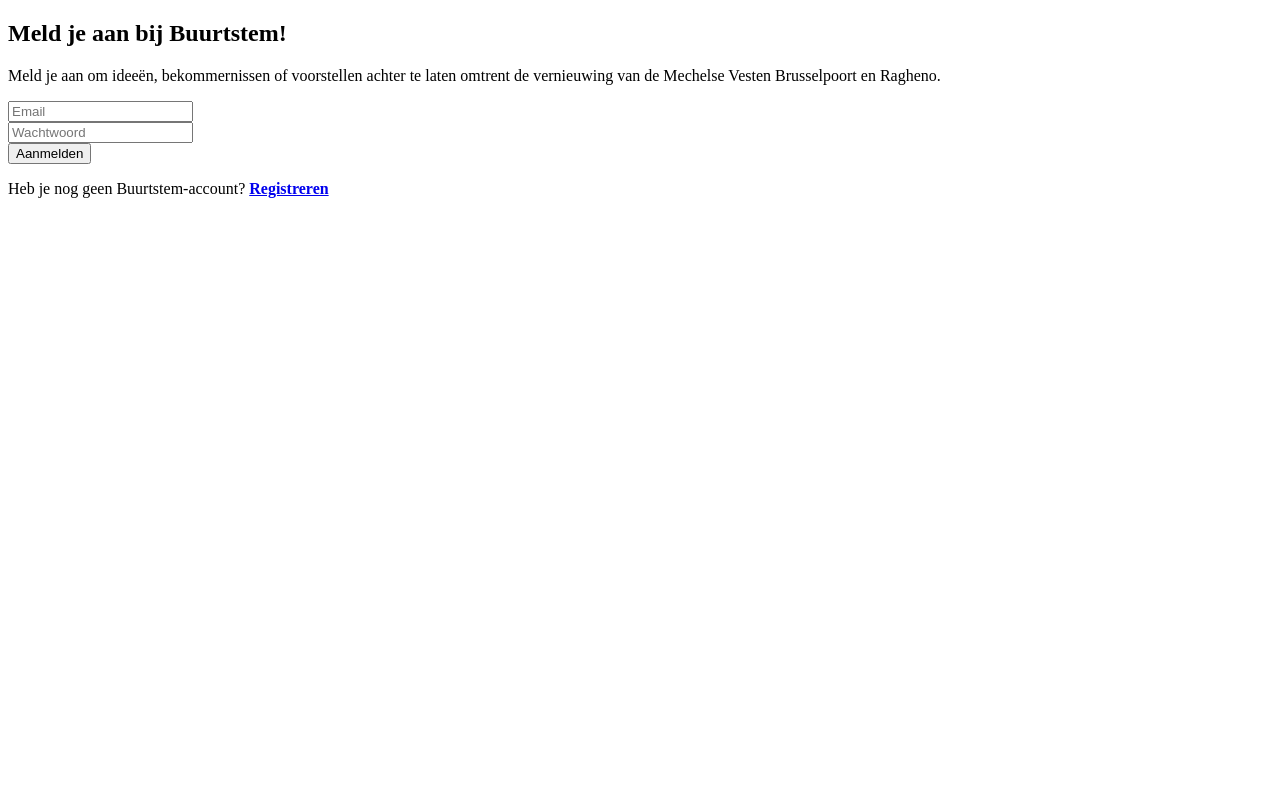
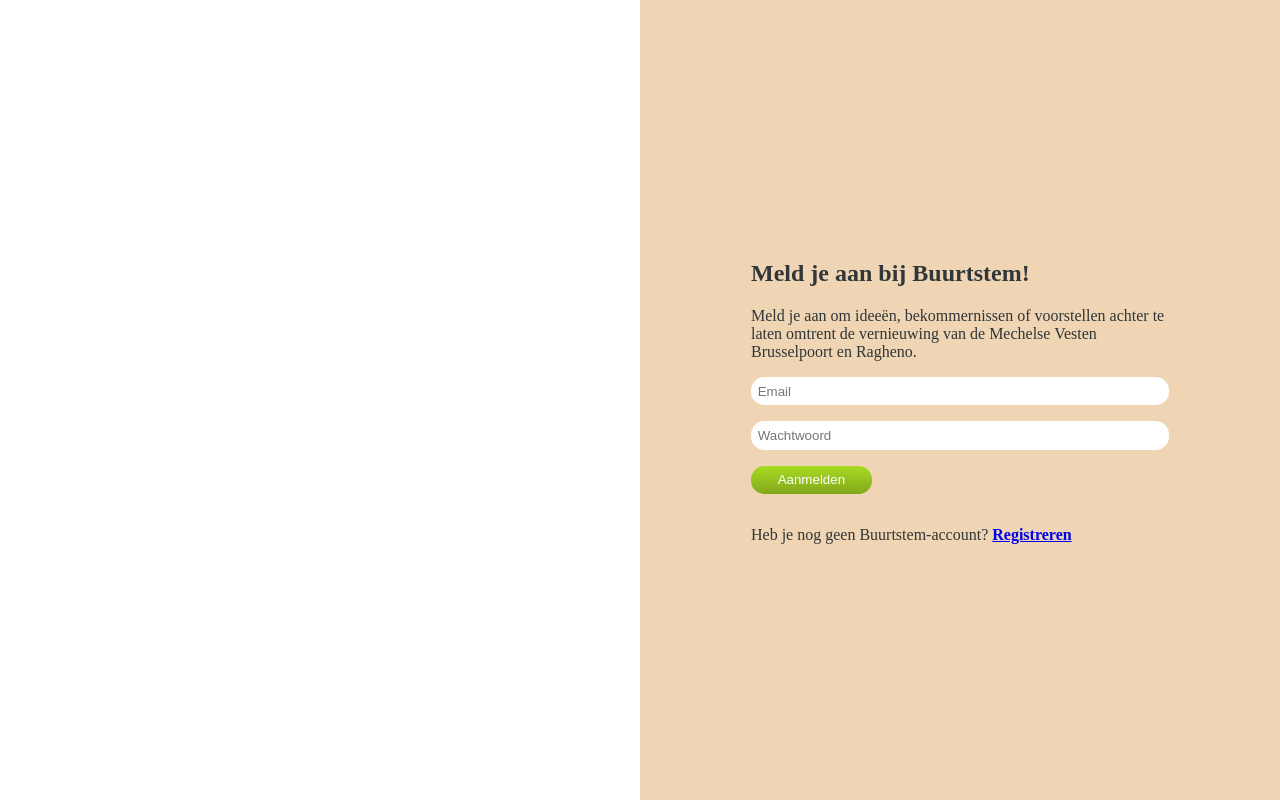
Before and after one commit to marianneneuts/buurtstem-webapplicatie, a PHP site: page /login.php in a window 1280 px wide. Run offline with PHP 8.4, Linux system fonts and the light colour scheme.

Commit message:
style: add the base css on the login form

```diff
--- /dev/null
+++ b/css/login.css
@@ -0,0 +1,90 @@
+* {
+    box-sizing: border-box;
+}
+
+.split {
+    height: 100%;
+    width: 50%;
+    position: fixed;
+    z-index: 1;
+    top: 0;
+    overflow-x: hidden;
+}
+
+.left {
+    left: 0;
+    background-color: white;
+    display: flex;
+    justify-content: center;
+}
+
+.right {
+    right: 0;
+    background: rgba(224, 172, 105, .5);
+}
+
+.BuurtstemLogin {
+    height: 100vh;
+    display: grid;
+    grid-template-columns: 1fr [form] minmax(240px, 450px) 1fr;
+    grid-template-rows: 1fr [form] 1fr 1fr;
+    justify-content: center;
+    align-items: center;
+}
+
+.form-login {
+    padding: 1em;
+    grid-column: form;
+    grid-row: form;
+}
+
+h2 {
+    color: #313639;
+}
+
+.sentence {
+    color: #313639;
+}
+
+.form__field {
+    padding-bottom: 1em;
+}
+
+.form__field label {
+    display: block;
+    margin-bottom: 0.2em;
+}
+
+.form__field .label__inline {
+    display: inline-block;
+}
+
+.form__field input[type = text],
+.form__field input[type = password] {
+    width: 100%;
+    padding: 0.5em;
+    border: none;
+    border-style: none;
+    border-radius: 1em;
+}
+
+.btn-aanmelden {
+    background-image: linear-gradient(#A9DB23, #82A81B);
+    color: white;
+    text-align: center;
+    border: none;
+    padding: 0.5em 2em;
+    border-radius: 1em;
+}
+
+.signup {
+    color: #313639;
+}
+
+.signup a:active {
+    color: #313639;
+}
+
+.signup a:visited {
+    color: #313639;
+}
--- a/login.php
+++ b/login.php
@@ -5,6 +5,7 @@
     <meta http-equiv="X-UA-Compatible" content="IE=edge">
     <meta name="viewport" content="width=device-width, initial-scale=1.0">
     <title>Buurtstem - Login</title>
+    <link rel="stylesheet" href="css/login.css?v=<?php echo time(); ?>">
 </head>
 <body>
     <!-- left side -->
```
